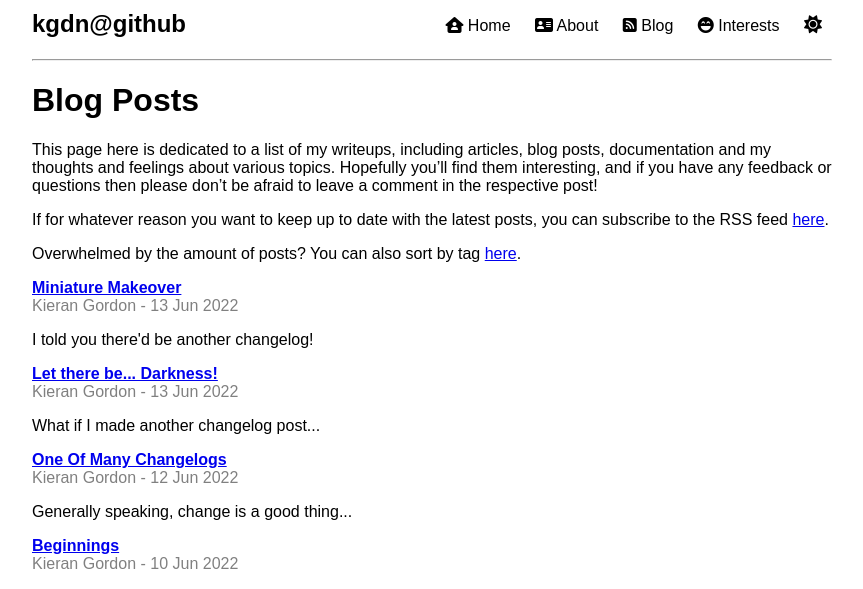
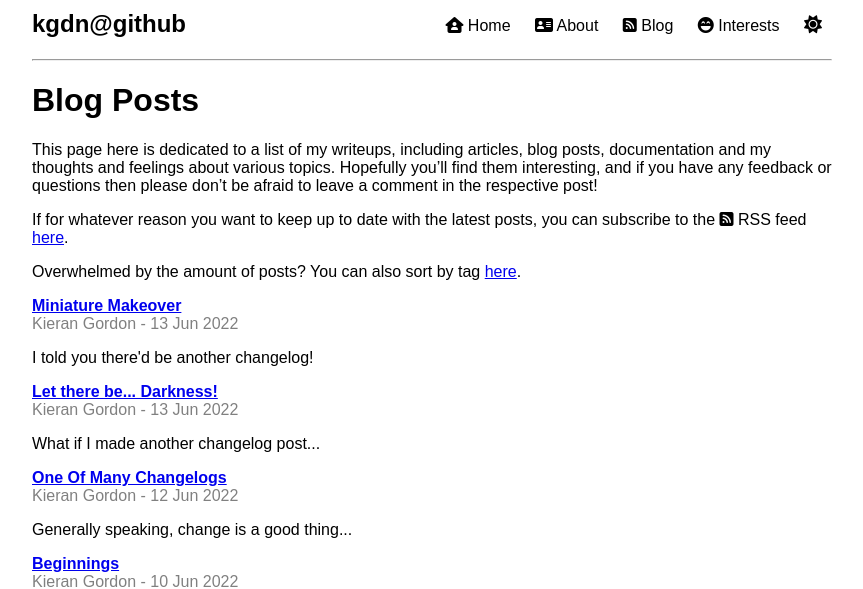
Before and after one commit to kgdn/kgdn.github.io, a Jekyll site: the page built from blog.md, in a window 1280 px wide. Shown: the top 589 px of the page, without its empty margins (208-1071 px from the left). Built offline with Jekyll 4.4.1, drawn with Linux system fonts in a browser that asks for light colours.

Commit message:
Test font awesome in markdown

```diff
--- a/blog.md
+++ b/blog.md
@@ -5,6 +5,6 @@ layout: posts
 ---
 This page here is dedicated to a list of my writeups, including articles, blog posts, documentation and my thoughts and feelings about various topics. Hopefully you'll find them interesting, and if you have any feedback or questions then please don't be afraid to leave a comment in the respective post!
 
-If for whatever reason you want to keep up to date with the latest posts, you can subscribe to the RSS feed [here](/feed.xml).
+If for whatever reason you want to keep up to date with the latest posts, you can subscribe to the <i class="fa-solid fa-square-rss"></i> RSS feed [here](/feed.xml).
 
 Overwhelmed by the amount of posts? You can also sort by tag [here](/tags.md).
```
